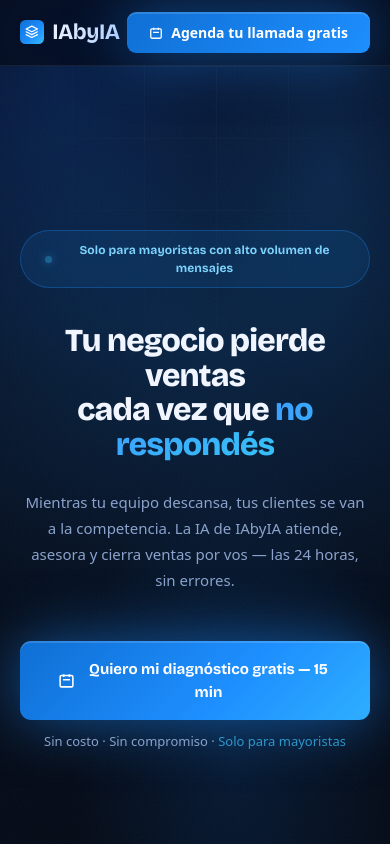
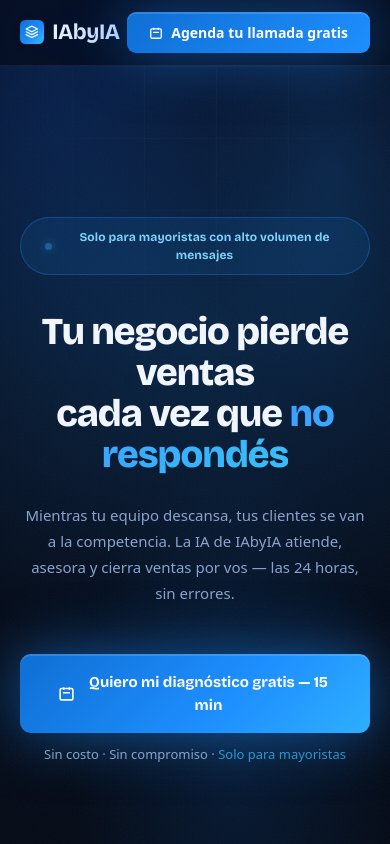
Before and after one commit to ignarru/vsl_landing, a Next.js app: page / in a window 390 px wide. Shown: the top 844 px of the page. Built offline with nearby package versions, Linux system fonts and the light colour scheme.

Commit message:
Update globals.css

```diff
--- a/src/app/globals.css
+++ b/src/app/globals.css
@@ -221,7 +221,8 @@
    MOBILE
 ───────────────────────────────────────── */
 @media (max-width: 768px) {
-  h1 { font-size: clamp(32px, 8vw, 52px) !important; }
+  /* H1 hero debe dominar visualmente sobre todo lo demás en mobile */
+  h1 { font-size: clamp(38px, 9vw, 56px) !important; line-height: 1.08 !important; }
   h2 { font-size: clamp(24px, 6vw, 36px) !important; }
 
   .stats-grid { grid-template-columns: repeat(2, 1fr) !important; }
```
